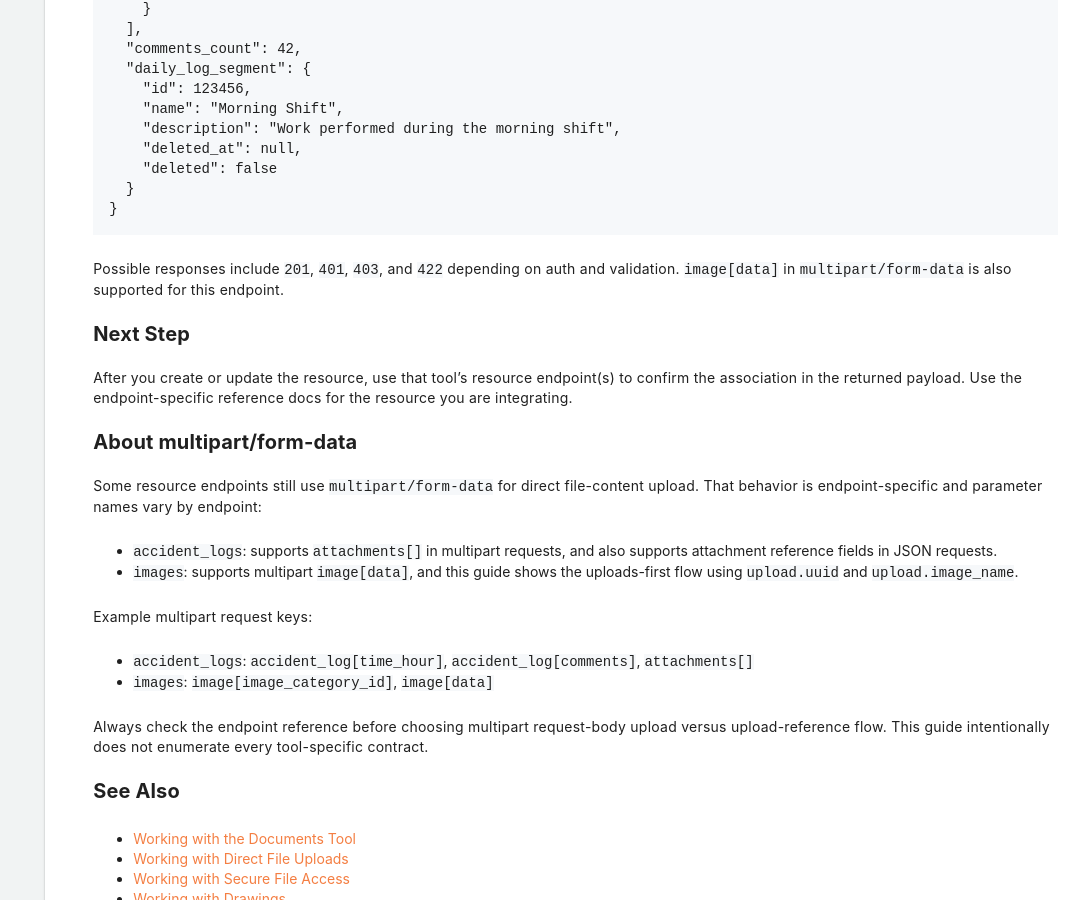
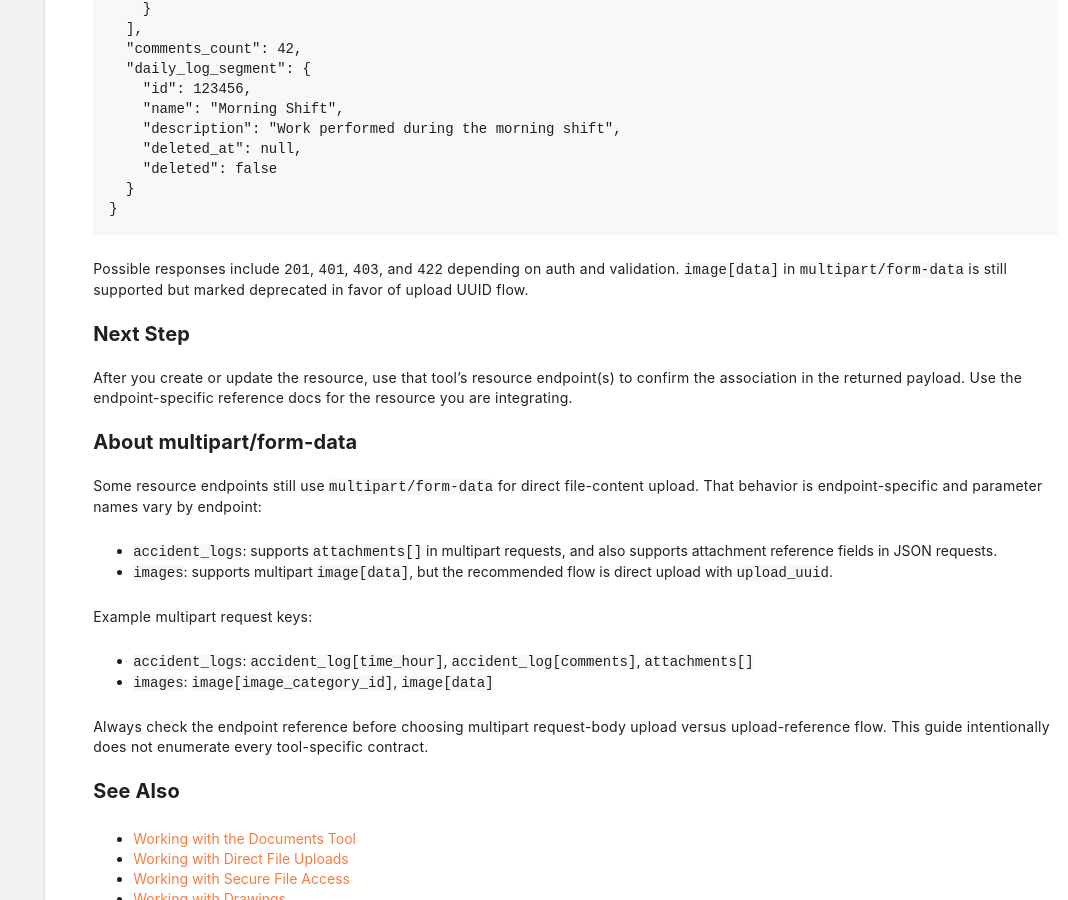
Before and after one commit to procore/documentation, a Jekyll site: the page built from tutorials/attachments.md, in a window 1280 px wide and 900 px high, scrolled down 6108 px. Shown: the whole window, without its empty margins (212-1280 px from the left). Built offline with Jekyll 4.4.1, drawn with Linux system fonts in a browser that asks for light colours; comment, search, counter and statistics services are not loaded.

Commit message:
PPC2-7778: restore deprecation guidance for image multipart flow
Reinstate the deprecation/recommended wording so the guide clearly steers integrators toward upload UUID based association over multipart image[data] uploads.

Co-authored-by: Cursor <cursoragent@cursor.com>

````diff
--- a/tutorials/attachments.md
+++ b/tutorials/attachments.md
@@ -229,7 +229,7 @@ Reference:
 ```
 
 Possible responses include `201`, `401`, `403`, and `422` depending on auth and validation.
-`image[data]` in `multipart/form-data` is also supported for this endpoint.
+`image[data]` in `multipart/form-data` is still supported but marked deprecated in favor of upload UUID flow.
 
 ## Next Step
 
@@ -242,7 +242,7 @@ Some resource endpoints still use `multipart/form-data` for direct file-content
 That behavior is endpoint-specific and parameter names vary by endpoint:
 
 - `accident_logs`: supports `attachments[]` in multipart requests, and also supports attachment reference fields in JSON requests.
-- `images`: supports multipart `image[data]`, and this guide shows the uploads-first flow using `upload.uuid` and `upload.image_name`.
+- `images`: supports multipart `image[data]`, but the recommended flow is direct upload with `upload_uuid`.
 
 Example multipart request keys:
 
````
